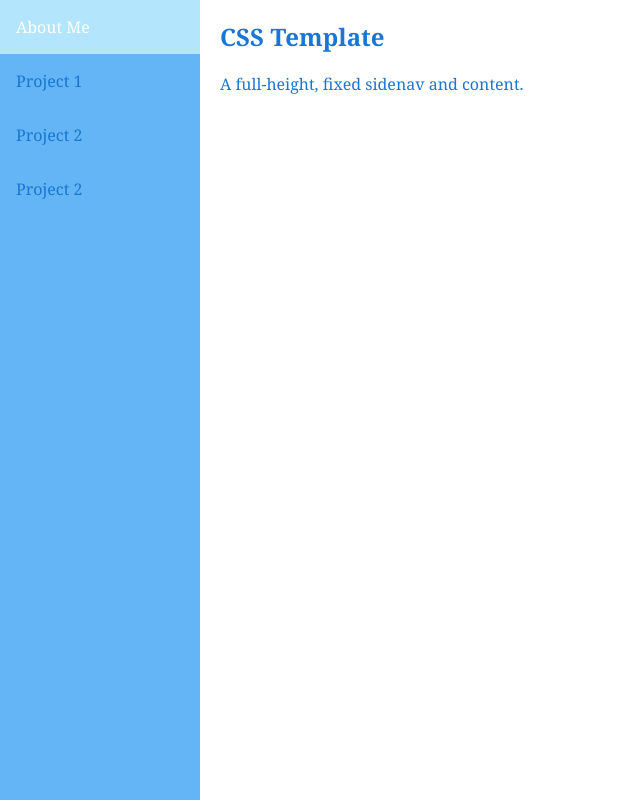
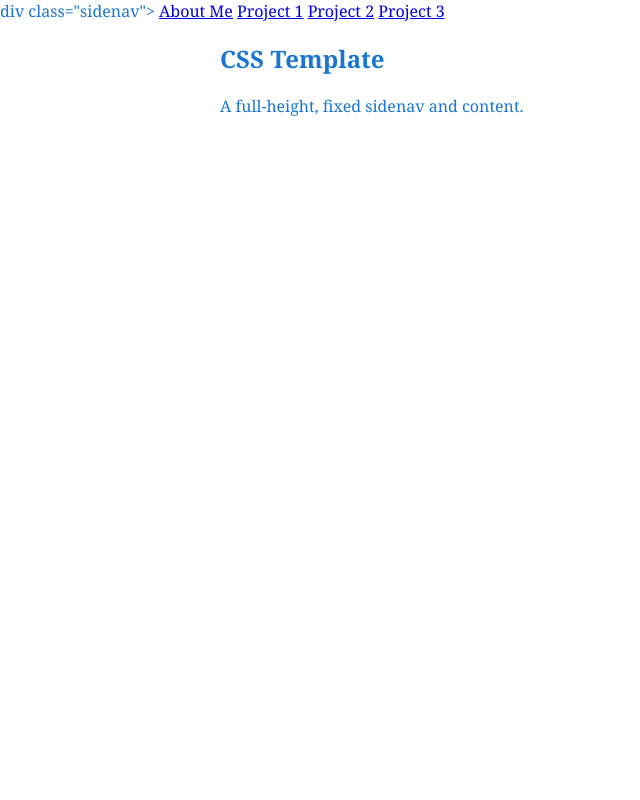
Before and after one commit to dprac/dp-portfolio, a plain HTML site: page index.html in a window 1280 px wide. Shown: the whole page, without its empty margins (0-640 px from the left). Drawn offline with Linux system fonts and the light colour scheme.

Commit message:
Update index.html

```diff
--- a/index.html
+++ b/index.html
@@ -14,11 +14,16 @@
 </head>
 <body>
 
-<div class="sidenav">
-  <a href="#">About Me</a>
-  <a href="#">Project 1</a>
-  <a href="#">Project 2</a>
-  <a href="#">Project 2</a>
+div class="sidenav">
+  <a href="#" onclick="changeContent('about')">About Me</a>
+  <a href="#" onclick="changeContent('project1')">Project 1</a>
+  <a href="#" onclick="changeContent('project2')">Project 2</a>
+  <a href="#" onclick="changeContent('project3')">Project 3</a>
+</div>
+
+<!-- Main Content Area -->
+<div class="content" id="mainContent">
+  <!-- Content will be dynamically loaded here -->
 </div>
 
 <div class="content">
```
